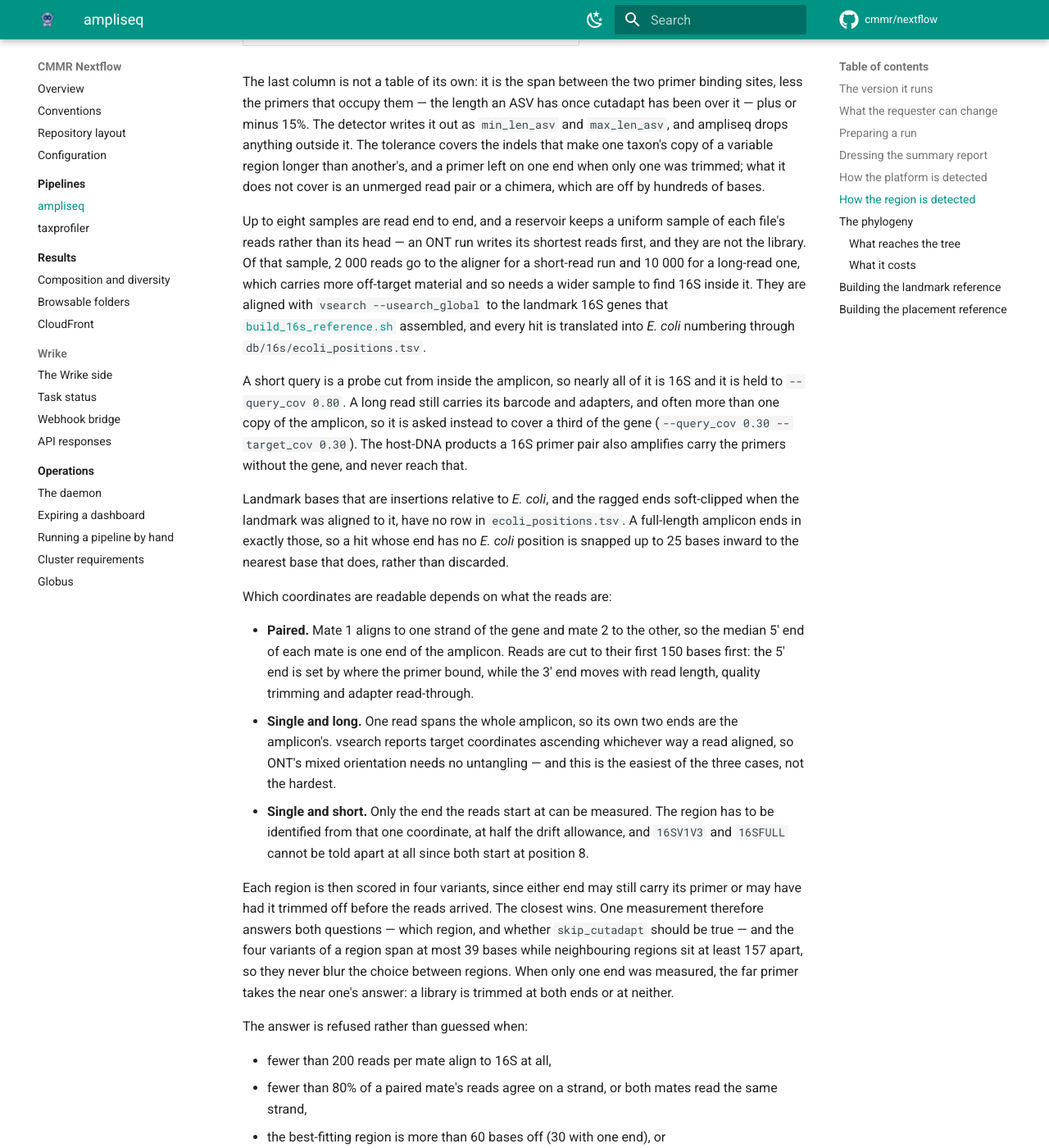
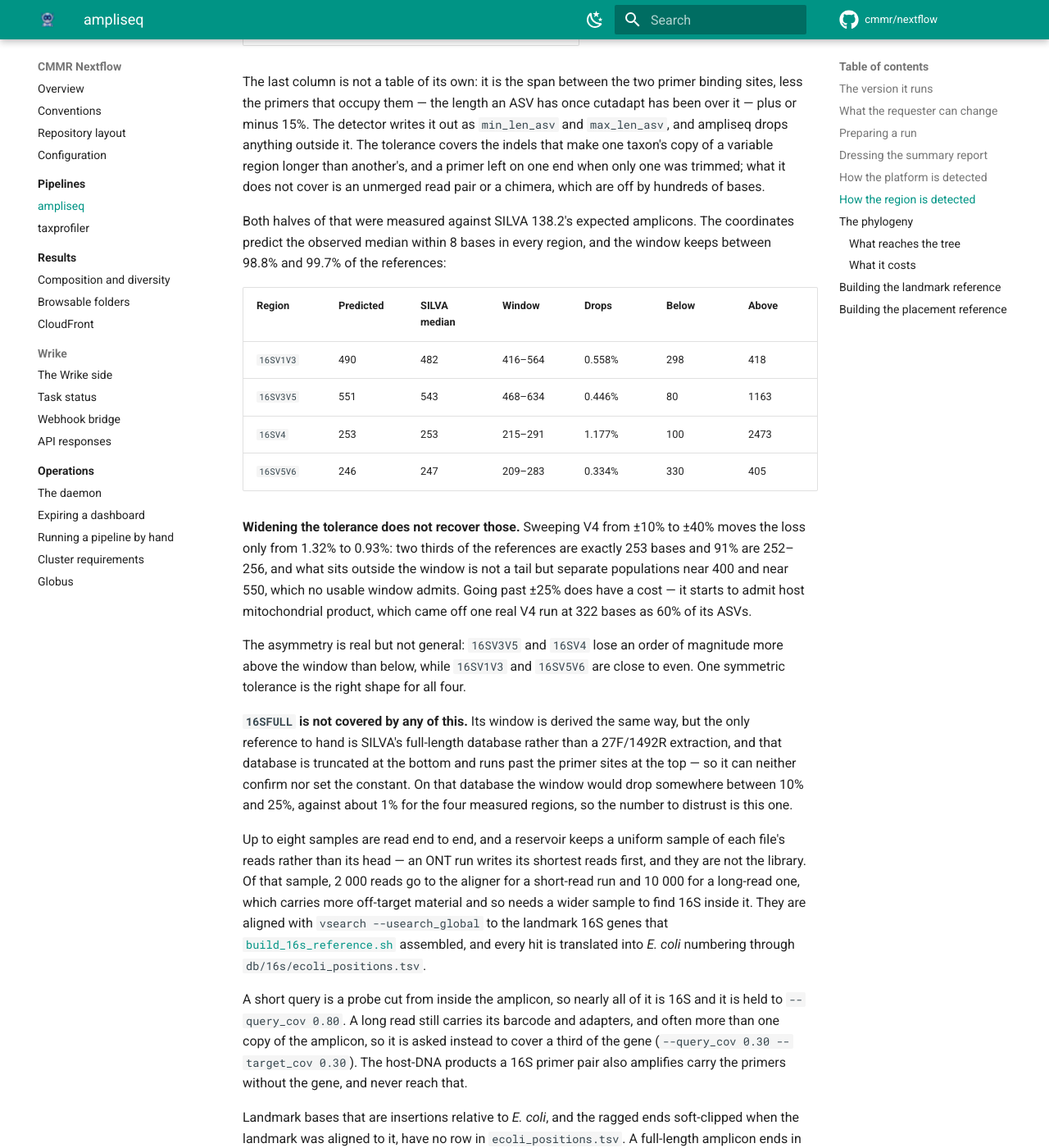
Before and after one commit to cmmr/nextflow, an MkDocs documentation site: the page built from docs/pipelines/ampliseq.md, in a window 1280 px wide and 1400 px high, scrolled down 5014 px. Shown: the whole window at 82% size. Built offline with MkDocs 1.6.1 and Material for MkDocs 9.7.7, drawn with Linux system fonts in a browser that asks for light colours; comment, search, counter and statistics services are not loaded.

Commit message:
Record what the ASV length window was measured against
The +/-15% tolerance was a judgement call. Against SILVA 138.2's
expected amplicons it drops 0.33% to 1.18% of the references for the
four short regions, and the coordinates predict the observed median
within 8 bases in each of them.

Widening it does not recover those: sweeping V4 from +/-10% to +/-40%
moves the loss only from 1.32% to 0.93%, because what falls outside is
separate populations near 400 and 550 bases rather than a tail. Past
+/-25% it starts admitting host mitochondrial product, which came off
one real V4 run at 322 bases as 60% of its ASVs.

16SFULL is not covered. SILVA's full-length database is truncated at the
bottom and runs past the primer sites at the top, so it can neither
confirm the window nor set it; a 27F/1492R extraction is pending.

Co-Authored-By: Claude Opus 5 <noreply@anthropic.com>

```diff
--- a/docs/pipelines/ampliseq.md
+++ b/docs/pipelines/ampliseq.md
@@ -213,6 +213,35 @@ longer than another's, and a primer left on one end when only one was trimmed;
 what it does not cover is an unmerged read pair or a chimera, which are off by
 hundreds of bases.
 
+Both halves of that were measured against SILVA 138.2's expected amplicons. The
+coordinates predict the observed median within 8 bases in every region, and the
+window keeps between 98.8% and 99.7% of the references:
+
+| Region | Predicted | SILVA median | Window | Drops | Below | Above |
+| --- | --- | --- | --- | --- | --- | --- |
+| `16SV1V3` | 490 | 482 | 416–564 | 0.558% | 298 | 418 |
+| `16SV3V5` | 551 | 543 | 468–634 | 0.446% | 80 | 1163 |
+| `16SV4` | 253 | 253 | 215–291 | 1.177% | 100 | 2473 |
+| `16SV5V6` | 246 | 247 | 209–283 | 0.334% | 330 | 405 |
+
+**Widening the tolerance does not recover those.** Sweeping V4 from ±10% to ±40%
+moves the loss only from 1.32% to 0.93%: two thirds of the references are exactly
+253 bases and 91% are 252–256, and what sits outside the window is not a tail but
+separate populations near 400 and near 550, which no usable window admits. Going
+past ±25% does have a cost — it starts to admit host mitochondrial product, which
+came off one real V4 run at 322 bases as 60% of its ASVs.
+
+The asymmetry is real but not general: `16SV3V5` and `16SV4` lose an order of
+magnitude more above the window than below, while `16SV1V3` and `16SV5V6` are
+close to even. One symmetric tolerance is the right shape for all four.
+
+**`16SFULL` is not covered by any of this.** Its window is derived the same way,
+but the only reference to hand is SILVA's full-length database rather than a
+27F/1492R extraction, and that database is truncated at the bottom and runs past
+the primer sites at the top — so it can neither confirm nor set the constant. On
+that database the window would drop somewhere between 10% and 25%, against about
+1% for the four measured regions, so the number to distrust is this one.
+
 Up to eight samples are read end to end, and a reservoir keeps a uniform sample
 of each file's reads rather than its head — an ONT run writes its shortest reads
 first, and they are not the library. Of that sample, 2 000 reads go to the
```
Also changed, not shown: 1 other file.
